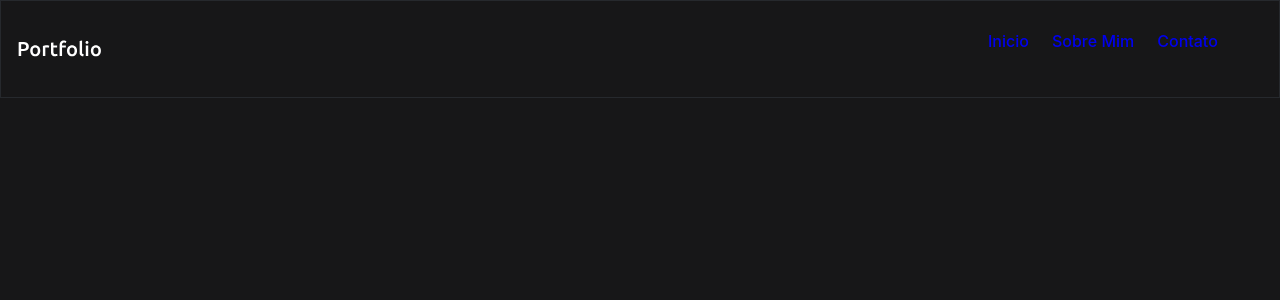
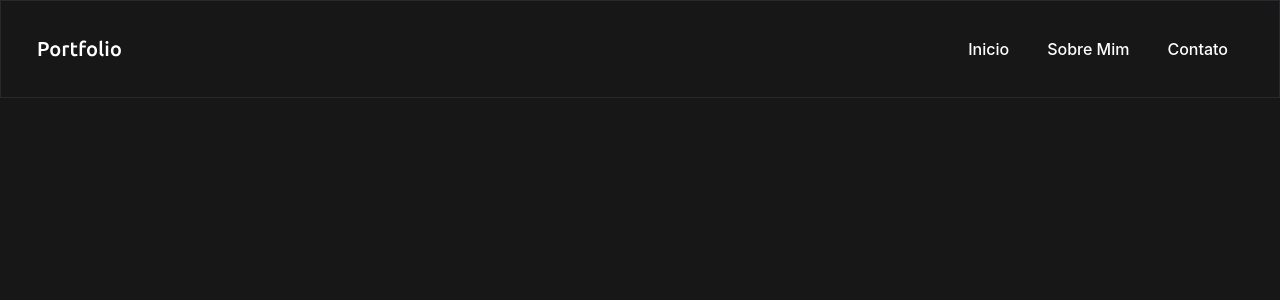
Before and after one commit to octalad/portfolio, a React (Create React App) app: page / in a window 1280 px wide. Shown: the top 300 px of the page. Built offline with nearby package versions, Linux system fonts and the light colour scheme.

Commit message:
navbar finalizada

```diff
--- a/src/layout/navbar/Navbar.css
+++ b/src/layout/navbar/Navbar.css
@@ -25,7 +25,7 @@ Link {
   align-items: center;
   justify-content: space-between;
   height: 60px;
-  padding: 18px 16px;
+  padding: 18px 36px;
   border: 1px solid #26292d;
   background-color: #171718;
   position: fixed;
@@ -43,22 +43,33 @@ Link {
 }
 
 .navbarlinks {
-  width: 275px;
+  width: hug(275px);
   height: 32px;
   gap: 23px;
   font-weight: 500;
   font-size: 16px;
   line-height: 16px;
   color: white;
+  align-items: center;
+  position: relative;
+  padding: -5px 0px;
 }
 
 .linkText {
   color: #fff;
+  margin-right: 15px;
+  font-weight: 500;
+  padding: 3px 0px;
+  position: relative;
 }
 
-.linktext.hovered {
+.linkText.hovered {
   content: "";
-  color: red;
+  color: #fff;
+  height: 3px;
+  border-bottom: 3px solid #5c62ec;
+  border-radius: 3px;
+  height: 15px;
 }
 
 .burgerButton {
--- a/src/layout/navbar/Navbar.js
+++ b/src/layout/navbar/Navbar.js
@@ -5,7 +5,9 @@ import "../navbar/Navbar.css";
 import { useState } from "react";
 
 function Navbar() {
-  const [isHovered, setIsHovered] = useState(false);
+  const [isHoveredInicio, setIsHoveredInicio] = useState(false);
+  const [isHoveredAbout, setIsHoveredAbout] = useState(false);
+  const [isHoveredContact, setIsHoveredContact] = useState(false);
 
   return (
     <Fragment>
@@ -43,25 +45,25 @@ function Navbar() {
 
         <div className="navbarlinks">
           <Link
-            className={`linktext${isHovered ? " hovered1" : ""}`}
-            onMouseEnter={() => setIsHovered(true)}
-            onMouseLeave={() => setIsHovered(false)}
+            className={`linkText${isHoveredInicio ? " hovered" : ""}`}
+            onMouseEnter={() => setIsHoveredInicio(true)}
+            onMouseLeave={() => setIsHoveredInicio(false)}
             to="/"
           >
             Inicio
           </Link>
           <Link
-            className={`linktext${isHovered ? " hovered2" : ""}`}
-            onMouseEnter={() => setIsHovered(true)}
-            onMouseLeave={() => setIsHovered(false)}
+            className={`linkText${isHoveredAbout ? " hovered" : ""}`}
+            onMouseEnter={() => setIsHoveredAbout(true)}
+            onMouseLeave={() => setIsHoveredAbout(false)}
             to="/AboutMe"
           >
             Sobre Mim
           </Link>
           <Link
-            className={`linktext${isHovered ? " hovered3" : ""}`}
-            onMouseEnter={() => setIsHovered(true)}
-            onMouseLeave={() => setIsHovered(false)}
+            className={`linkText${isHoveredContact ? " hovered" : ""}`}
+            onMouseEnter={() => setIsHoveredContact(true)}
+            onMouseLeave={() => setIsHoveredContact(false)}
             to="/Contact"
           >
             Contato
```
